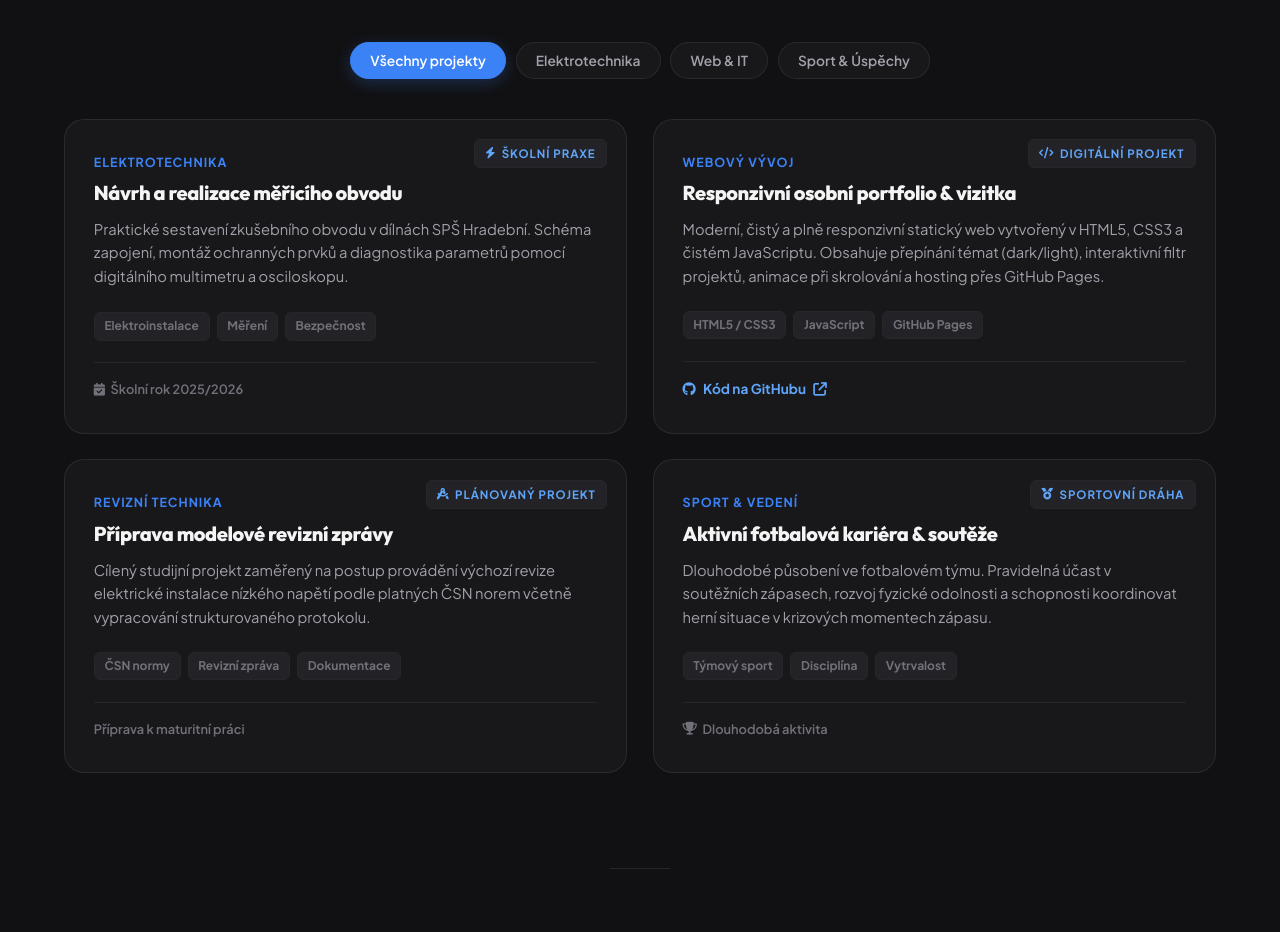
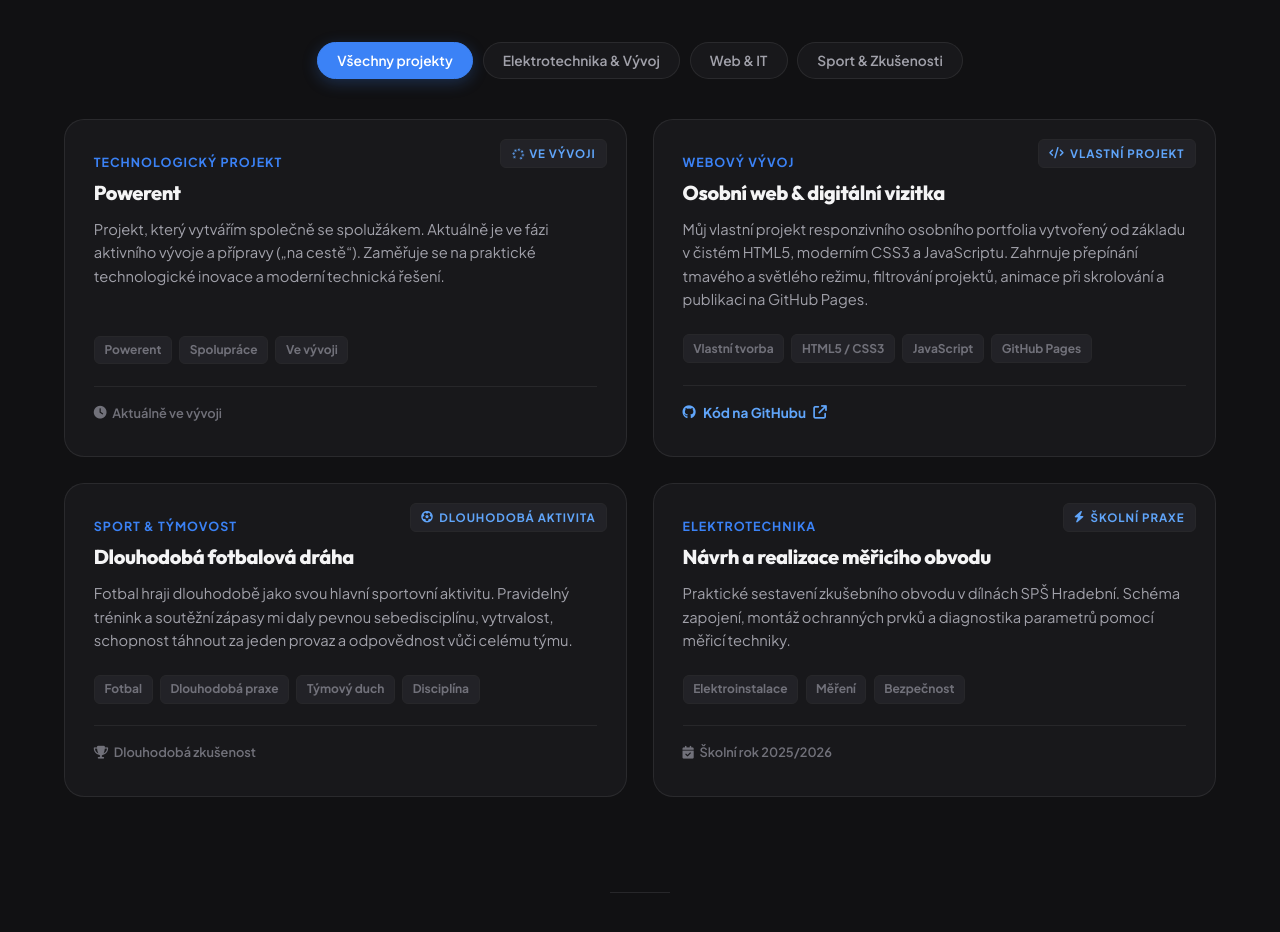
Before and after one commit to matjanoska-prog/vizitka, a plain HTML site: page index.html in a window 1280 px wide. Shown: the part 3120-4052 px from the top of the page. Drawn offline with Linux system fonts and the light colour scheme.

Commit message:
feat: pridani projektu Powerent, aktualizace projektove sekce, retus textu z pozadi fotografie a pristupnost prepinace motivu

```diff
--- a/index.html
+++ b/index.html
@@ -43,7 +43,7 @@
       </nav>
 
       <div class="nav-actions">
-        <button id="theme-toggle" class="icon-btn" aria-label="Přepnout motiv">
+        <button id="theme-toggle" class="icon-btn" aria-label="Přepnout tmavý/světlý režim" title="Přepnout tmavý/světlý režim">
           <i class="fa-solid fa-sun icon-sun"></i>
           <i class="fa-solid fa-moon icon-moon"></i>
         </button>
@@ -279,42 +279,43 @@
         <!-- Interaktivní filtr projektů -->
         <div class="projects-filter reveal">
           <button class="filter-btn active" data-filter="all">Všechny projekty</button>
-          <button class="filter-btn" data-filter="electro">Elektrotechnika</button>
+          <button class="filter-btn" data-filter="electro">Elektrotechnika & Vývoj</button>
           <button class="filter-btn" data-filter="web">Web & IT</button>
-          <button class="filter-btn" data-filter="sport">Sport & Úspěchy</button>
+          <button class="filter-btn" data-filter="sport">Sport & Zkušenosti</button>
         </div>
 
         <div class="projects-grid">
-          <!-- Projekt 1: Praktické elektro zapojení -->
+          <!-- Projekt 1: Powerent (ve vývoji) -->
           <div class="project-card reveal" data-category="electro">
-            <div class="project-badge"><i class="fa-solid fa-bolt"></i> Školní praxe</div>
+            <div class="project-badge"><i class="fa-solid fa-spinner fa-spin"></i> Ve vývoji</div>
             <div class="project-body">
-              <div class="project-cat">Elektrotechnika</div>
-              <h3 class="project-title">Návrh a realizace měřicího obvodu</h3>
+              <div class="project-cat">Technologický projekt</div>
+              <h3 class="project-title">Powerent</h3>
               <p class="project-desc">
-                Praktické sestavení zkušebního obvodu v dílnách SPŠ Hradební. Schéma zapojení, montáž ochranných prvků a diagnostika parametrů pomocí digitálního multimetru a osciloskopu.
+                Projekt, který vytvářím společně se spolužákem. Aktuálně je ve fázi aktivního vývoje a přípravy („na cestě“). Zaměřuje se na praktické technologické inovace a moderní technická řešení.
               </p>
               <div class="project-tags">
-                <span>Elektroinstalace</span>
-                <span>Měření</span>
-                <span>Bezpečnost</span>
+                <span>Powerent</span>
+                <span>Spolupráce</span>
+                <span>Ve vývoji</span>
               </div>
               <div class="project-footer">
-                <span class="project-meta"><i class="fa-solid fa-calendar-check"></i> Školní rok 2025/2026</span>
+                <span class="project-meta"><i class="fa-solid fa-clock"></i> Aktuálně ve vývoji</span>
               </div>
             </div>
           </div>
 
           <!-- Projekt 2: Osobní webové portfolio -->
           <div class="project-card reveal delay-1" data-category="web">
-            <div class="project-badge"><i class="fa-solid fa-code"></i> Digitální projekt</div>
+            <div class="project-badge"><i class="fa-solid fa-code"></i> Vlastní projekt</div>
             <div class="project-body">
               <div class="project-cat">Webový vývoj</div>
-              <h3 class="project-title">Responzivní osobní portfolio & vizitka</h3>
+              <h3 class="project-title">Osobní web & digitální vizitka</h3>
               <p class="project-desc">
-                Moderní, čistý a plně responzivní statický web vytvořený v HTML5, CSS3 a čistém JavaScriptu. Obsahuje přepínání témat (dark/light), interaktivní filtr projektů, animace při skrolování a hosting přes GitHub Pages.
+                Můj vlastní projekt responzivního osobního portfolia vytvořený od základu v čistém HTML5, moderním CSS3 a JavaScriptu. Zahrnuje přepínání tmavého a světlého režimu, filtrování projektů, animace při skrolování a publikaci na GitHub Pages.
               </p>
               <div class="project-tags">
+                <span>Vlastní tvorba</span>
                 <span>HTML5 / CSS3</span>
                 <span>JavaScript</span>
                 <span>GitHub Pages</span>
@@ -327,42 +328,43 @@
             </div>
           </div>
 
-          <!-- Projekt 3: Plánovaný projekt / Revizní příprava -->
-          <div class="project-card reveal delay-2" data-category="electro">
-            <div class="project-badge"><i class="fa-solid fa-compass-drafting"></i> Plánovaný projekt</div>
+          <!-- Projekt 3: Dlouhodobá fotbalová aktivita -->
+          <div class="project-card reveal delay-2" data-category="sport">
+            <div class="project-badge"><i class="fa-solid fa-futbol"></i> Dlouhodobá aktivita</div>
             <div class="project-body">
-              <div class="project-cat">Revizní technika</div>
-              <h3 class="project-title"><!-- TODO: doplnit --> Příprava modelové revizní zprávy</h3>
+              <div class="project-cat">Sport & Týmovost</div>
+              <h3 class="project-title">Dlouhodobá fotbalová dráha</h3>
               <p class="project-desc">
-                Cílený studijní projekt zaměřený na postup provádění výchozí revize elektrické instalace nízkého napětí podle platných ČSN norem včetně vypracování strukturovaného protokolu.
+                Fotbal hraji dlouhodobě jako svou hlavní sportovní aktivitu. Pravidelný trénink a soutěžní zápasy mi daly pevnou sebedisciplínu, vytrvalost, schopnost táhnout za jeden provaz a odpovědnost vůči celému týmu.
               </p>
               <div class="project-tags">
-                <span>ČSN normy</span>
-                <span>Revizní zpráva</span>
-                <span>Dokumentace</span>
+                <span>Fotbal</span>
+                <span>Dlouhodobá praxe</span>
+                <span>Týmový duch</span>
+                <span>Disciplína</span>
               </div>
               <div class="project-footer">
-                <span class="project-meta"><!-- TODO: doplnit --> Příprava k maturitní práci</span>
+                <span class="project-meta"><i class="fa-solid fa-trophy"></i> Dlouhodobá zkušenost</span>
               </div>
             </div>
           </div>
 
-          <!-- Projekt 4: Sportovní úspěchy & Fotbalový tým -->
-          <div class="project-card reveal delay-3" data-category="sport">
-            <div class="project-badge"><i class="fa-solid fa-medal"></i> Sportovní dráha</div>
+          <!-- Projekt 4: Praktické elektro zapojení a měření -->
+          <div class="project-card reveal delay-3" data-category="electro">
+            <div class="project-badge"><i class="fa-solid fa-bolt"></i> Školní praxe</div>
             <div class="project-body">
-              <div class="project-cat">Sport & Vedení</div>
-              <h3 class="project-title">Aktivní fotbalová kariéra & soutěže</h3>
+              <div class="project-cat">Elektrotechnika</div>
+              <h3 class="project-title">Návrh a realizace měřicího obvodu</h3>
               <p class="project-desc">
-                Dlouhodobé působení ve fotbalovém týmu. Pravidelná účast v soutěžních zápasech, rozvoj fyzické odolnosti a schopnosti koordinovat herní situace v krizových momentech zápasu.
+                Praktické sestavení zkušebního obvodu v dílnách SPŠ Hradební. Schéma zapojení, montáž ochranných prvků a diagnostika parametrů pomocí měřicí techniky.
               </p>
               <div class="project-tags">
-                <span>Týmový sport</span>
-                <span>Disciplína</span>
-                <span>Vytrvalost</span>
+                <span>Elektroinstalace</span>
+                <span>Měření</span>
+                <span>Bezpečnost</span>
               </div>
               <div class="project-footer">
-                <span class="project-meta"><i class="fa-solid fa-trophy"></i> Dlouhodobá aktivita</span>
+                <span class="project-meta"><i class="fa-solid fa-calendar-check"></i> Školní rok 2025/2026</span>
               </div>
             </div>
           </div>
```
Also changed, not shown: foto.png, 1 other file.
